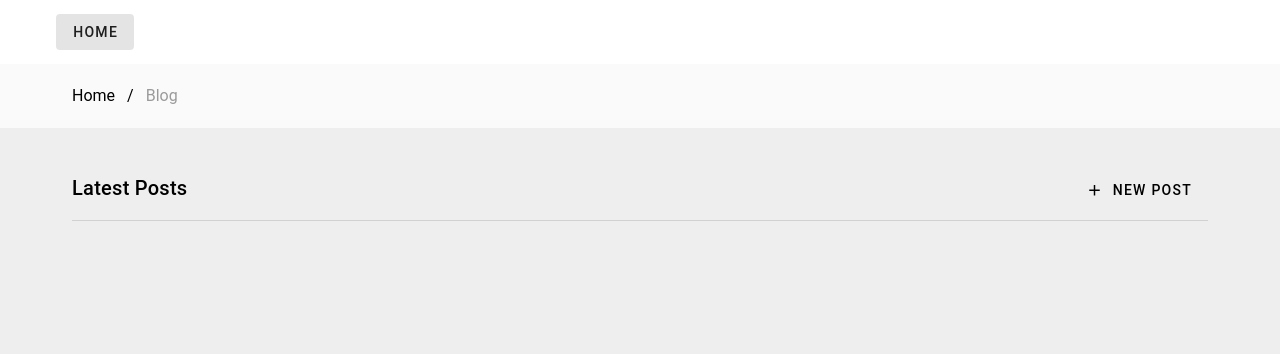
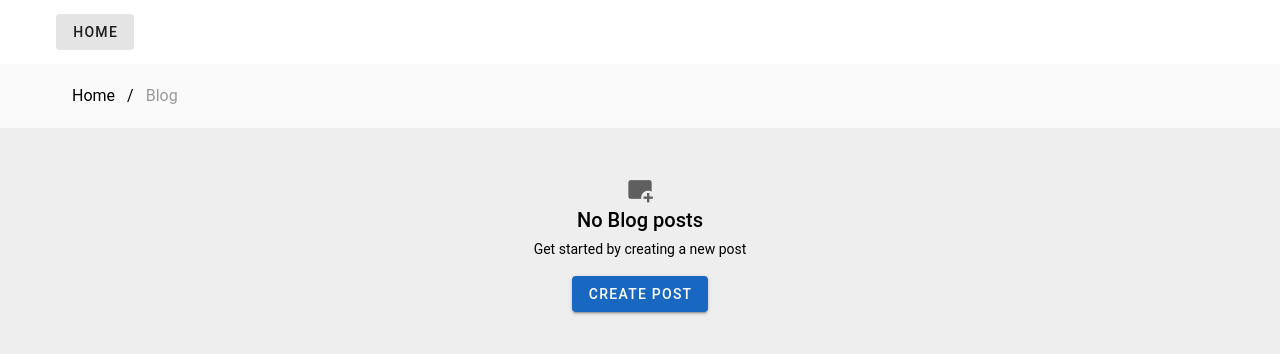
Before and after one commit to genu/vuetify-code-challenge, a Vue app: page / in a window 1280 px wide. Shown: the top 354 px of the page. Built offline with nearby package versions, Linux system fonts and the light colour scheme.

Commit message:
feat: add empty state for posts in index.vue when no posts are available

```diff
--- a/src/pages/index.vue
+++ b/src/pages/index.vue
@@ -59,6 +59,7 @@
 
 <template>
   <v-container fluid>
+    <template v-if="postsWithAuthors.length">
       <div class="d-flex justify-space-between py-3">
         <h6 class="text-h6">Latest Posts</h6>
         <v-btn @click="onCreate" prepend-icon="mdi-plus" variant="text" text="New Post" />
@@ -87,5 +88,17 @@
         </div>
         <p class="mt-4 mb-6 text-body-1">{{ post.content }}</p>
       </v-container>
+    </template>
+    <v-empty-state
+      color="primary"
+      v-else
+      title="No Blog posts"
+      text="Get started by creating a new post"
+      @click:action="onCreate"
+      action-text="Create Post">
+      <template #media>
+        <v-icon size="large" icon="mdi-card-plus" />
+      </template>
+    </v-empty-state>
   </v-container>
 </template>
```
Lines whose indentation alone changed are shown as unchanged.
